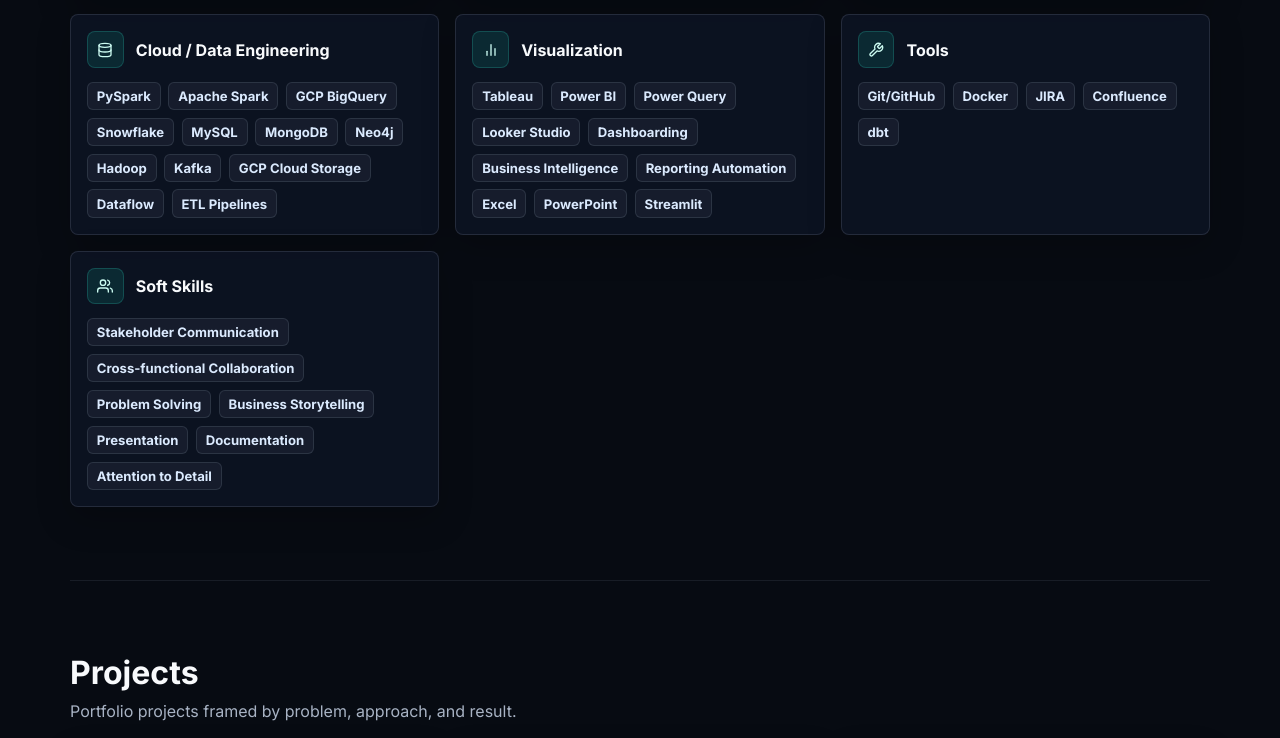
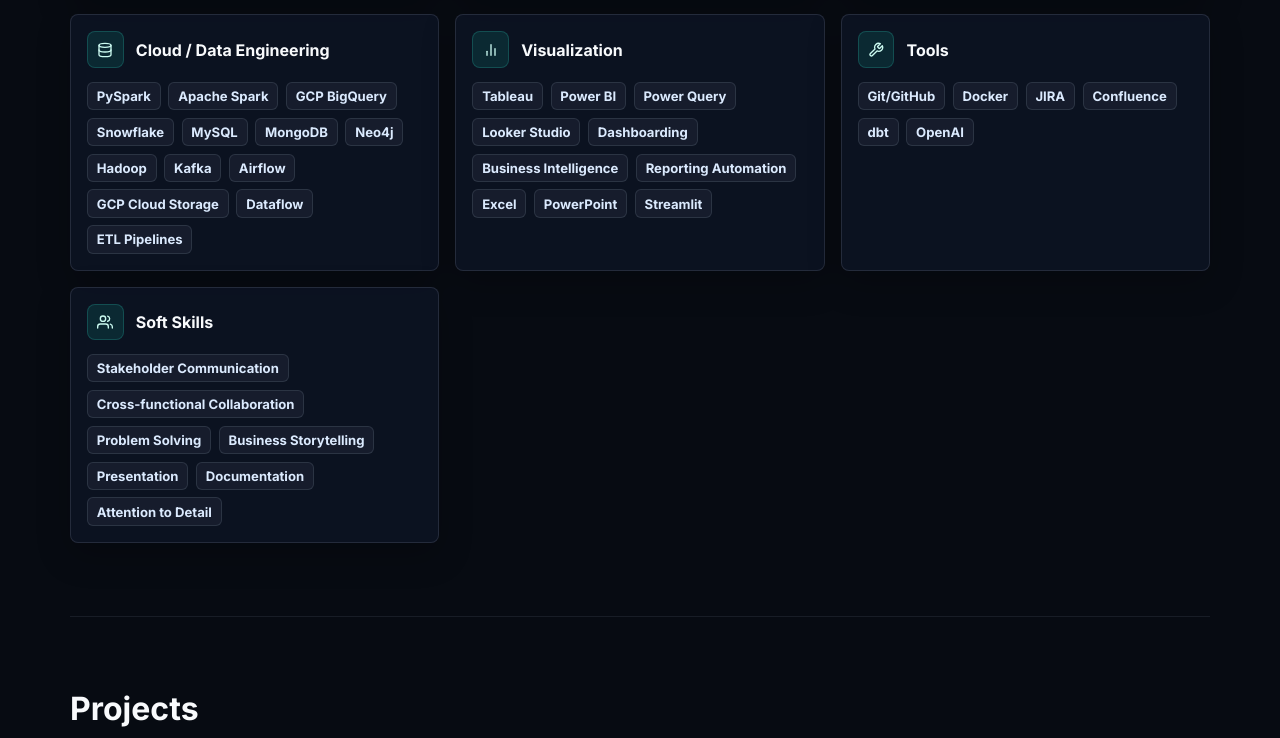
Before and after one commit to Photon7777/Website, a React (Vite) app in the folder data-analyst-portfolio/: page / in a window 1280 px wide. Shown: the part 1792-2530 px from the top of the page. Built offline with nearby package versions, Linux system fonts and the light colour scheme.

Commit message:
Sync portfolio with latest resume

```diff
--- a/data-analyst-portfolio/src/data/siteData.js
+++ b/data-analyst-portfolio/src/data/siteData.js
@@ -86,6 +86,7 @@
       "Neo4j",
       "Hadoop",
       "Kafka",
+      "Airflow",
       "GCP Cloud Storage",
       "Dataflow",
       "ETL Pipelines",
@@ -108,6 +109,7 @@
       "JIRA",
       "Confluence",
       "dbt",
+      "OpenAI",
     ],
     "Soft Skills": [
       "Stakeholder Communication",
@@ -126,6 +128,7 @@
     "BigQuery",
     "Tableau",
     "Snowflake",
+    "Airflow",
     "RAG",
     "Streamlit",
   ],
@@ -205,15 +208,15 @@
       image: "/project-images/retailiq-dashboard.png",
       imageAlt: "RetailIQ retail analytics dashboard preview with forecasting, anomaly, and AI analyst panels",
       impact:
-        "Built a cloud-deployed retail analytics platform that turns Walmart sales data into Snowflake-backed forecasting and KPI dashboards.",
+        "Built a Snowflake-backed retail intelligence platform that turns Walmart sales data into demand forecasts, stockout risk scores, anomaly alerts, and executive dashboards.",
       description:
-        "Developed RetailIQ with Python, dbt, Snowflake, Streamlit, Docker, SQL, demand forecasting, anomaly detection, stockout risk tracking, and governed LLM analyst workflows.",
+        "Deployed RetailIQ on Google Cloud Run with dbt, Airflow, Docker, and OpenAI-powered analysis, including production-style pipeline health monitoring and governed Snowflake SQL access.",
       caseStudy: {
         problem: "Convert Walmart sales data into reliable demand, stockout, anomaly, and KPI intelligence.",
-        approach: "Built Python, dbt, Snowflake, Streamlit, and Docker pipelines with controlled SQL generation for warehouse questions.",
-        result: "Delivered a cloud-deployed analytics platform with Snowflake-backed dashboards and governed LLM analyst workflows.",
+        approach: "Built Python, dbt, Snowflake, Airflow, Streamlit, Docker, SQL, and OpenAI workflows with controlled Snowflake SQL access.",
+        result: "Delivered a Google Cloud Run app with production-style pipeline health monitoring and governed AI analysis.",
       },
-      tech: ["Python", "dbt", "Snowflake", "Streamlit", "Docker", "SQL", "Demand Forecasting"],
+      tech: ["Python", "dbt", "Snowflake", "Airflow", "Streamlit", "Docker", "SQL", "OpenAI", "Demand Forecasting"],
       links: [
         { label: "Demo", url: "https://retailiq-demand-intelligence-420746557396.us-central1.run.app/AI_Retail_Analyst" },
       ],
```
Also changed, not shown: data-analyst-portfolio/public/project-images/retailiq-dashboard.png, 1 other file (tests, documents, lock files or other folders).
